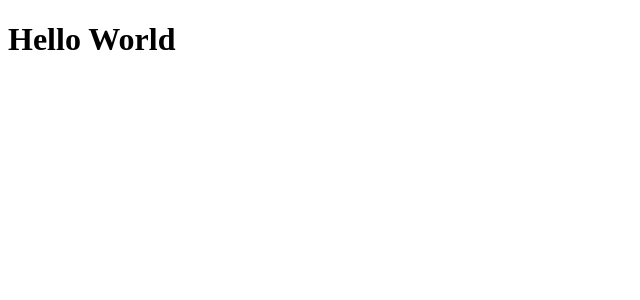
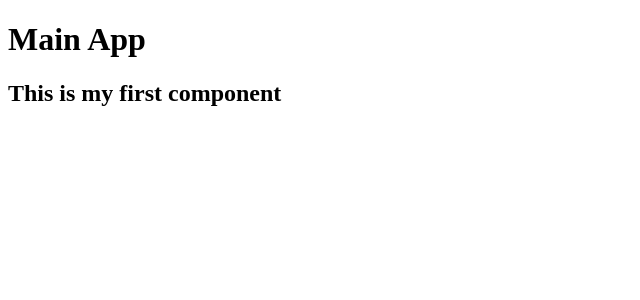
Before and after one commit to prafulk9155/learn-mern, a React (Create React App) app: page / in a window 1280 px wide. Shown: the top 300 px of the page, without its empty margins (0-640 px from the left). Built offline with nearby package versions, Linux system fonts and the light colour scheme.

Commit message:
1,2, hello world and first component

```diff
--- a/src/App.js
+++ b/src/App.js
@@ -1,3 +1,10 @@
+import MyFirstComponent from "./MyFirstComponent";
+
 export default function App() {
-  return <h1>Hello World</h1>;
+  return (
+    <>
+      <h1>Main App</h1>
+      <MyFirstComponent />
+    </>
+  );
 }
--- /dev/null
+++ b/src/MyFirstComponent.jsx
@@ -0,0 +1,5 @@
+export default function MyFirstComponent(){
+    return (
+        <h2>This is my first component</h2>
+    )
+}
```
Also changed, not shown: .codesandbox/tasks.json (added), 1 other file (tests, documents, lock files or other folders).
